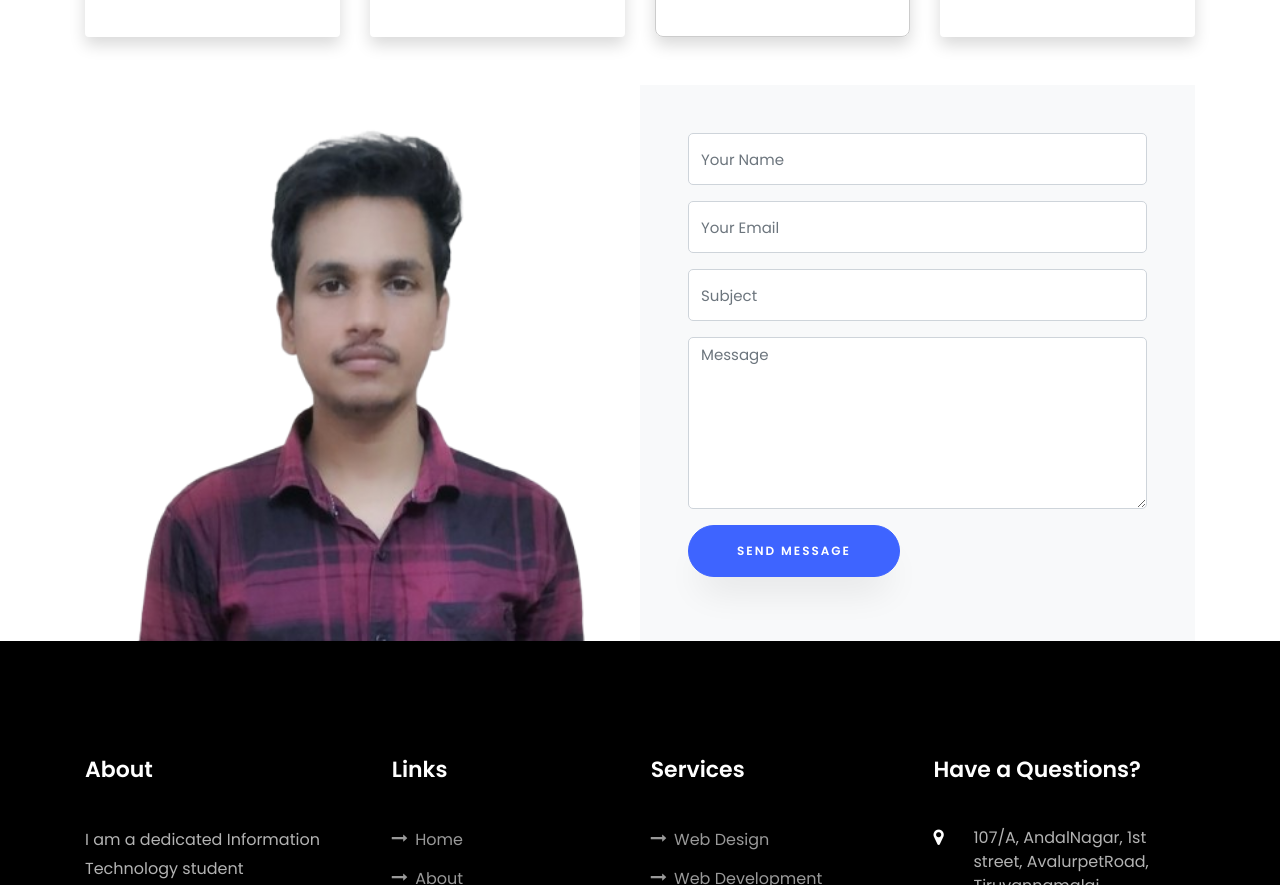
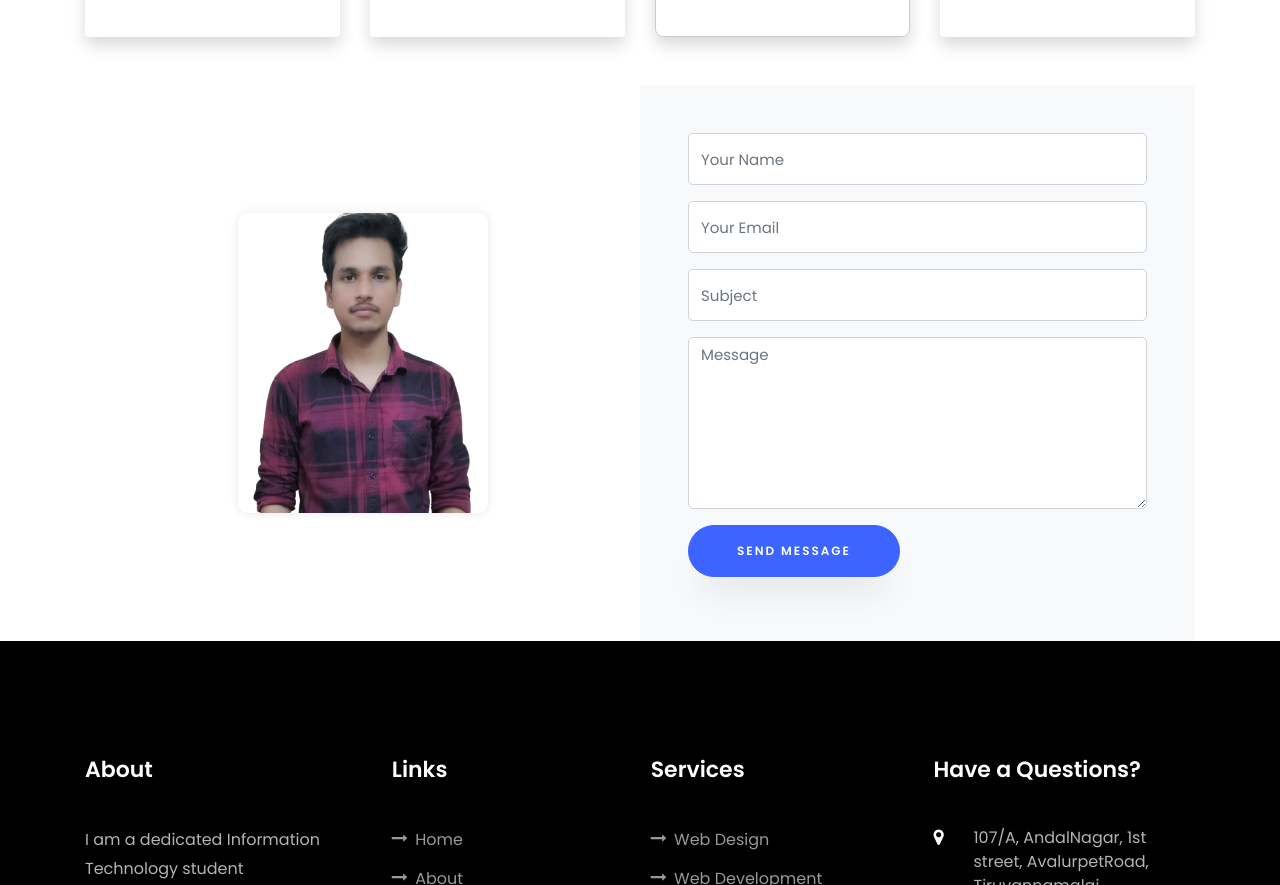
Before and after one commit to Surendar-k/MyPortfolio, a plain HTML site: page index.html in a window 1280 px wide. Shown: the part 6711-7596 px from the top of the page. Drawn offline with Linux system fonts and the light colour scheme; animation ran at ten frames a second; files whose address does not match are found by name.

Commit message:
updated image

```diff
--- a/index.html
+++ b/index.html
@@ -656,9 +656,9 @@
         </div>
 
       <div class="row no-gutters block-9">
-          <div class="col-md-6 order-md-last d-flex">
-          <form id="contactForm" action="https://api.web3forms.com/submit" method="POST" class="bg-light p-4 p-md-5 contact-form">
-  <!-- Web3Forms Access Key -->
+  <!-- Contact Form -->
+  <div class="col-md-6 order-md-last d-flex align-items-center">
+    <form id="contactForm" action="https://api.web3forms.com/submit" method="POST" class="bg-light p-4 p-md-5 contact-form w-100">
       <input type="hidden" name="access_key" value="8cf5f43e-3acf-450d-a470-1627530f3430" />
 
       <div class="form-group">
@@ -677,18 +677,24 @@
         <input type="submit" value="Send Message" class="btn btn-primary py-3 px-5" />
       </div>
 
-  <!-- Alert Message Box -->
       <div id="alertBox" style="margin-top: 15px; display: none; font-weight: bold;"></div>
-
     </form>
-
-
   </div>
 
-          <div class="col-md-6 d-flex">
-          	<div class="img" style="background-image: url(images/surendarimg.png);"></div>
+  <!-- Centered Image -->
+  <div class="col-md-6 d-flex justify-content-center align-items-center">
+    <div class="img" style="
+      background-image: url('images/surendarimg.png');
+      width: 250px;
+      height: 300px;
+      background-size: cover;
+      background-position: center;
+      border-radius: 10px;
+      box-shadow: 0 0 10px rgba(0,0,0,0.1);
+    "></div>
   </div>
 </div>
+
       </div>
     </section>
 
```
Lines whose indentation alone changed are shown as unchanged.
